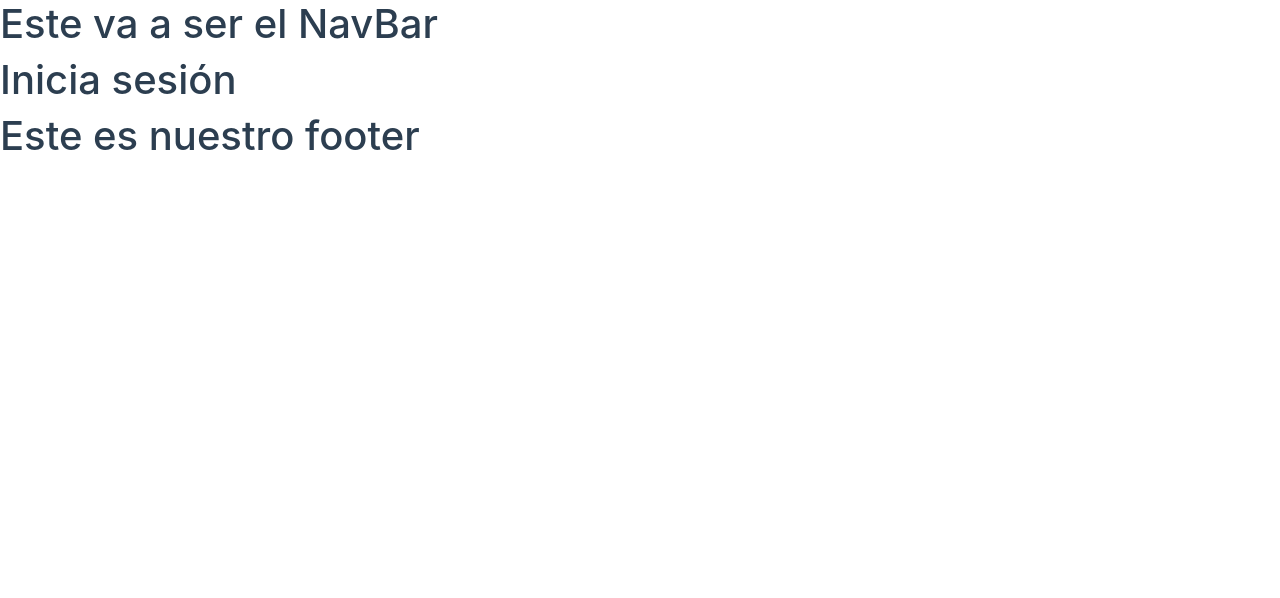
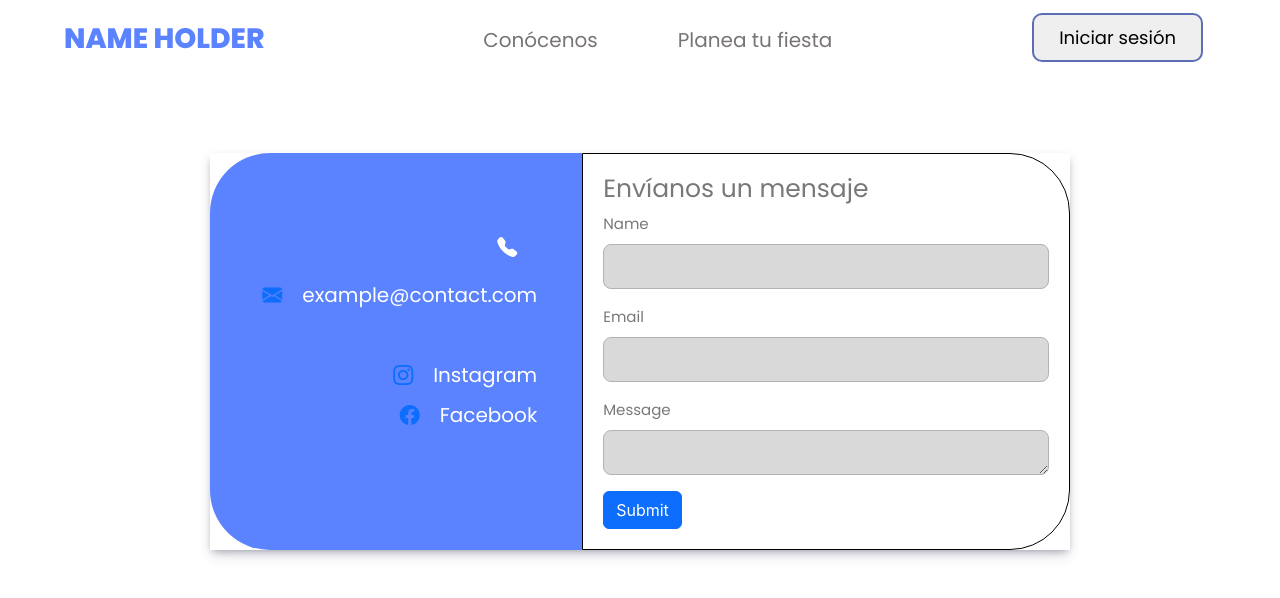
Before and after one commit to ErickArzat/DesarrolloWeb, a Vue app: page / in a window 1280 px wide. Shown: the top 598 px of the page. Built offline with nearby package versions, Linux system fonts and the light colour scheme.

Commit message:
Agregacion del Nav y Contactanos

```diff
--- a/package.json
+++ b/package.json
@@ -8,8 +8,9 @@
     "preview": "vite preview"
   },
   "dependencies": {
+    "bootstrap-icons": "^1.11.1",
     "vue": "^3.3.4",
-    "vue-i18n": "^9.4.1",
+    "vue-i18n": "^9.6.4",
     "vue-router": "^4.2.5"
   },
   "devDependencies": {
--- a/src/App.vue
+++ b/src/App.vue
@@ -1,6 +1,7 @@
 <script setup>
 import NavBar from './components/NavBar.vue';
 import AppFooter from './components/AppFooter.vue'
+import ContactUs  from './components/ContactUs.vue';
 
 </script>
 
@@ -8,12 +9,15 @@ import AppFooter from './components/AppFooter.vue'
   <header>
     <NavBar/>
   </header>
-  <div class="wrapper">
+  <!-- <div class="wrapper">
     <router-view></router-view>
+  </div> -->
+  <div class="contact-us">
+    <ContactUs/>
   </div>
-  <footer>
+  <!-- <footer>
     <AppFooter/>
-  </footer>
+  </footer> -->
 
 </template>
 
@@ -21,7 +25,8 @@ import AppFooter from './components/AppFooter.vue'
 export default {
   components:{
     NavBar,
-    AppFooter
+    AppFooter,
+    ContactUs
   },
   data() {
     return {
@@ -39,6 +44,6 @@ export default {
 </script>
 <style scoped>
   .wrapper{
-    background-color: white;
+    background-color: #000;
   }
 </style>
--- a/src/assets/main.css
+++ b/src/assets/main.css
@@ -1 +1,151 @@
 @import './base.css';
+@import url('https://fonts.googleapis.com/css2?family=Poppins:wght@600&display=swap');
+
+/*Nav*/
+.header{
+    background-color: #fff;
+    display: flex;
+    justify-content: space-between;
+    align-items: center;
+    height: 75px;
+    padding: 5px 5%;
+}
+.checkbtn{
+    color: #000;
+    font-size: 30px;
+    cursor: pointer;
+    order: 3;
+}
+#check{
+    display: none;
+}
+.header h3{
+    font-family: 'Poppins', sans-serif;
+    margin-top: 10px;
+    font-weight: 800;
+    color: #5B83FF;
+}
+.header .nav { /*Links */
+    position: fixed;
+    width: 100%;
+    height: 100vh;
+    background: #e1e1e1;
+    left: -100%;
+    top: 85px;
+    transition: all 0.5s;
+}
+
+.header .nav-links {
+    width: 100%;
+    margin-right: 0;
+    text-align: center;
+}
+
+.header .nav-links li {
+    display: block;
+    margin: 50px auto;
+}
+.header .nav-links a{
+    font-family: 'Poppins', sans-serif;
+    font-weight: 400;
+    font-size: 15px;
+    color: #636363;
+    text-decoration: none;
+}
+
+.header .nav-links li a:hover{
+    text-decoration: underline;
+    font-size: 20px;
+    color: #000;
+    transition: all 0.3s;
+}
+
+.header .btn button{
+    display: none;
+    font-family: 'Poppins', sans-serif;
+    font-weight: 400;
+    font-size: 15px;
+    color: #000;
+    padding: 9px 25px;
+    min-width: auto;
+    border: 2px solid #5C6DB4;
+    border-radius: 10px;
+    white-space: nowrap;
+}
+
+#check:checked ~ .nav {
+    left: 0;
+}
+
+/*ContactUs*/
+.row {
+    display: flex;
+    flex-direction: column;
+  }
+
+  .col-md-5{
+    flex: 2;
+  }
+  .col-md-7 {
+    flex: 3;
+  }
+  .container{
+    width: 70%;
+    padding: 30px;
+    position: relative;
+  }
+  .row{
+    box-shadow: rgba(50, 50, 93, 0.25) 0px 6px 12px -2px, rgba(0, 0, 0, 0.3) 0px 3px 7px -3px;
+
+  }
+  .col-md-7{
+    background: #fff;
+    padding: 20px;
+    border: 1px solid #000;
+    border-radius: 0 0 20px 20px;
+  }
+  .title-contactUs, .title-message{
+    font-family: 'Poppins', sans-serif;
+    font-size: 25px;
+  }
+  .col-md-5{
+    background: #5B83FF;
+    padding: 30px;
+    border-radius: 20px 20px 0 0 ;
+    color: white;
+  }
+
+  .title-message, .form-label, .content p, .form-control{
+    font-family: 'Poppins', sans-serif;
+    color: #787878;
+  }
+  .content{
+    display: flex;
+    justify-content: center;
+  }
+  .content p{
+    color: #fff;
+    font-size: 16px;
+    padding-left: 20px;
+  }
+
+  .form-label{
+    font-size: 15px;
+  }
+
+  .form-control {
+    height: 45px;
+    background: #D9D9D9;
+    color: #000;
+    font-size: 15px;
+    border-radius: 8px;
+    border: 1px solid #b3b3b3;
+  }
+
+  .bi{
+    font-size: 20px;
+  }
+
+  .grow-on-hover {
+    transition: transform 0.3s;
+  }
--- /dev/null
+++ b/src/components/ContactUs.vue
@@ -0,0 +1,87 @@
+
+<template>
+    <div class="container">
+      <h3 class="text-center mb-5"><!--{{ $t('contact.title') }}--></h3>
+        <div class="row">
+            <div class="col-md-5">
+              <div class="content">
+                <h4 class="title-contactUs mb-4"><!--{{ $t('contact.contact') }}--></h4>
+              </div>
+              <div class="mt-4">
+                  <div class="content">
+                    <i class="bi bi-telephone-fill"></i>
+                    <p class="mb-5"></p>
+                  </div>
+                  <div class="content">
+                    <a href=""><i class="bi bi-envelope-fill"></i></a>
+                    <p class="my-custom-font-size mb-5">example@contact.com</p>
+                  </div>
+                  <div class="content">
+                    <a href=""><i class="bi bi-instagram"></i></a>
+                    <p class="my-custom-font-size mb-2">Instagram</p>
+                  </div>
+                  <div class="content">
+                    <a href=""><i class="bi bi-facebook"></i></a>
+                    <p class="my-custom-font-size">Facebook</p>
+                  </div>
+              </div>
+            </div>
+            <div class="col-md-7 grow-on-hover">
+              <h4 class="title-message">Envíanos un mensaje</h4>
+                <div class="mb-3">
+                    <label for="formGroupExampleInput" class="form-label">Name</label>
+                    <input type="text" class="form-control" id="formGroupExampleInput">
+                  </div>
+                  <div class="mb-3">
+                    <label for="formGroupExampleInput2" class="form-label">Email</label>
+                    <input type="text" class="form-control" id="formGroupExampleInput2">
+                  </div>
+                  <div class="mb-3">
+                    <label for="exampleFormControlTextarea1" class="form-label">Message</label>
+                    <textarea class="form-control" id="exampleFormControlTextarea1" rows="3"></textarea>
+                  </div>
+                  <button class="btn btn-primary">Submit</button>
+            </div>
+        </div>
+    </div>
+</template>
+
+<style>
+@import url('https://fonts.googleapis.com/css2?family=Poppins:wght@600&display=swap');
+
+@media only screen and (min-width:744px){
+
+  .row{
+    flex-direction:row;
+  }
+  .col-md-7{
+    border-radius: 0 60px 60px 0;
+    }
+  .col-md-5{
+    border-radius: 60px 0 0 60px;
+    padding-right: 45px;
+  }
+  .content{
+    justify-content: end;
+  }
+  .d-flex p{
+    font-size: 17px;
+  }
+  .grow-on-hover:hover {
+    transform: scale(1.1);
+  }
+
+}
+
+@media only screen and (min-width:855px){
+  .content p{
+    font-size: 20px;
+  }
+  .title-contactUs{
+    font-size: 30px;
+  }
+  .form-control{
+    font-size: 14px;
+  }
+}
+</style>
--- a/src/components/NavBar.vue
+++ b/src/components/NavBar.vue
@@ -1,3 +1,88 @@
 <template>
-    <h1>Este va a ser el NavBar</h1>
+    <header class="header">
+        <input type="checkbox" name="" id="check">
+        <label for="check" class="checkbtn">
+            <i class="bi bi-list"></i>
+        </label>
+
+        <div class="name-holder">
+            <h3>NAME HOLDER</h3>
+        </div>
+        <nav class="nav">
+            <ul class="nav-links">
+                <li><a href="#">Conócenos</a></li>
+                <li><a href="#">Planea tu fiesta</a></li>
+                <li id="btnLogIn"><a href="#">Iniciar Sesión</a></li>
+            </ul>
+        </nav>
+        <a class="btn" href=""><button>Iniciar sesión</button></a>
+    </header>
 </template>
+
+<style>
+@import url('https://fonts.googleapis.com/css2?family=Poppins:wght@400;800&display=swap');
+
+@media screen and (min-width: 744px) { /**Pantalla mas chica --> Pantalla Mediana*/
+    .header .nav-links #btnLogIn {
+        display: none; /**Block -> None */
+    }
+    .header .nav{
+        transition: none;
+    }
+    .header .btn button {
+        display: block;  /**None -> Block*/
+    }
+
+    .checkbtn {
+        display: none; /**Block -> None */
+    }
+    .header .nav-links a {
+        transition: none;
+        color: #797474; /**Cambio de color*/
+    }
+    .header .nav-links li a:hover{
+        font-size: 15px;
+    }
+
+    .header h3{
+        font-size: 25px;
+    }
+    .header .nav{
+        width: auto;
+        height: 75px;
+        left: 0;
+        margin-top: 18px;
+        position: static;
+        background: none;
+    }
+    .header .nav-links li{
+        display: inline-block;
+        margin-top: 15px;
+        padding: 0 20px;
+    }
+    .header .btn button{
+        font-size: 15px;
+    }
+}
+
+@media screen and (min-width: 953px){ /**Pantalla mediana --> Pantalla Grande*/
+    .header h3{
+        font-size: 28px;
+    }
+    .header .nav{
+        height: 100px;
+    }
+    .header .nav-links a{
+        font-size: 20px;
+    }
+    .header .nav-links li a:hover{
+        font-size: 20px;
+    }
+    .header .nav-links li{
+        padding: 12px 40px 0 40px;
+    }
+    .header .btn button{
+        font-size: 18px;
+    }
+}
+</style>
--- a/src/i18n/messages.js
+++ b/src/i18n/messages.js
@@ -74,8 +74,7 @@ export default{
             title:"¿Tienes alguna duda?",
             sendmessage: "Envíanos un mensaje",
             contact: "Contáctanos",
-            name: "Nombre",
-            message: "Mensaje"
+            name: "Nombre"
            }
 
     }
--- a/src/main.js
+++ b/src/main.js
@@ -4,5 +4,6 @@ import { createApp } from 'vue'
 import App from './App.vue'
 import router from './router'
 import  i18n  from './i18n'
+import '../node_modules/bootstrap-icons/font/bootstrap-icons.css'
 
 createApp(App).use(router).use(i18n).mount('#app')
```
Also changed, not shown: 1 other file (tests, documents, lock files or other folders).
